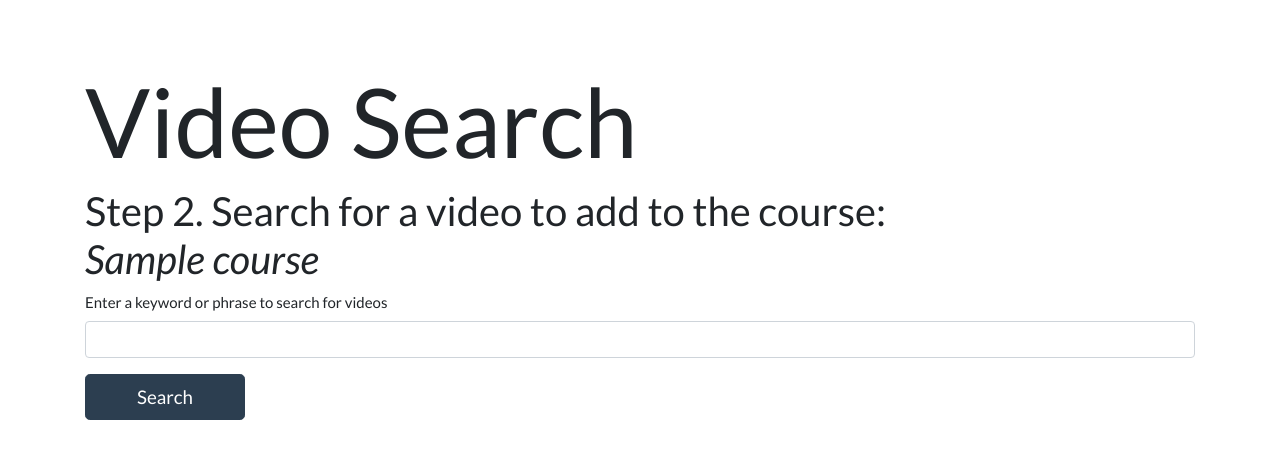
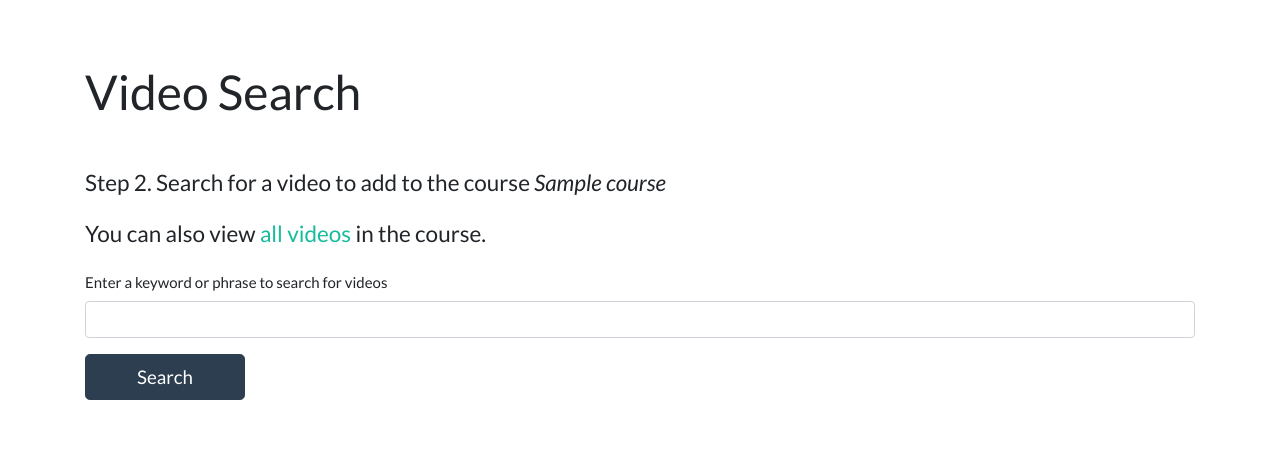
Before and after one commit to andreamartz/sb-29-capstone-1, a Flask app: template templates/videos/search.html in a window 1280 px wide. Shown: the part 71-530 px from the top of the page. Run offline with Flask 2, Linux system fonts and the light colour scheme; the template is opened without the code that fills it: values that come from a table or form of the project are taken from there, others are empty; tables that the repository leaves empty hold one stand-in row (values such as "Sample post"); parts of the project's set-up code (start-up, migrations or seed data) failed here and were passed over.

Commit message:
Remove comments and add styling to videos search page.

```diff
--- a/templates/videos/search.html
+++ b/templates/videos/search.html
@@ -1,12 +1,10 @@
-<!-- Consider deleting this route if the same functionality will remain
-on the course edit route -->
-
 {% extends 'base.html' %}
 {% block content %}
 <div class="row justify-content-center mt-3 mb-5">
   <div class="col">
-    <h1 class="display-1">Video Search</h1>
-    <h2>Step 2. Search for a video to add to the course: <br><i>{{ course.title }}</i></h2>
+    <h1 class="top-section mb-5">Video Search</h1>
+    <p class="h4 my-4">Step 2. Search for a video to add to the course <i>{{ course.title }}</i></p>
+    <p class="h4 my-4">You can also view<a href="/courses/{{ course.id }}/details"> all videos</a> in the course.</p>
     <form id="keyword-search-form">
       <div class="form-group">
         <label for="keyword">Enter a keyword or phrase to search for videos</label>
```
